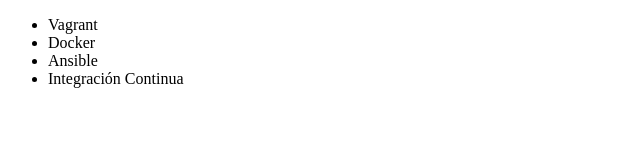
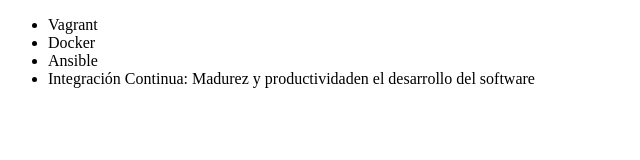
Before and after one commit to derick2239/alura-git, a plain HTML site: page index.html in a window 1280 px wide. Shown: the whole page, without its empty margins (0-640 px from the left). Drawn offline with Linux system fonts and the light colour scheme.

Commit message:
renombrndo curso de integracin continua

```diff
--- a/index.html
+++ b/index.html
@@ -12,7 +12,7 @@
             <li> Vagrant </li>
             <li> Docker </li>
             <li> Ansible </li>
-            <li> Integración Continua </li>
+            <li> Integración Continua: Madurez y productividaden el desarrollo del software </li>
             </ul>
     </body>
 </html>
```
